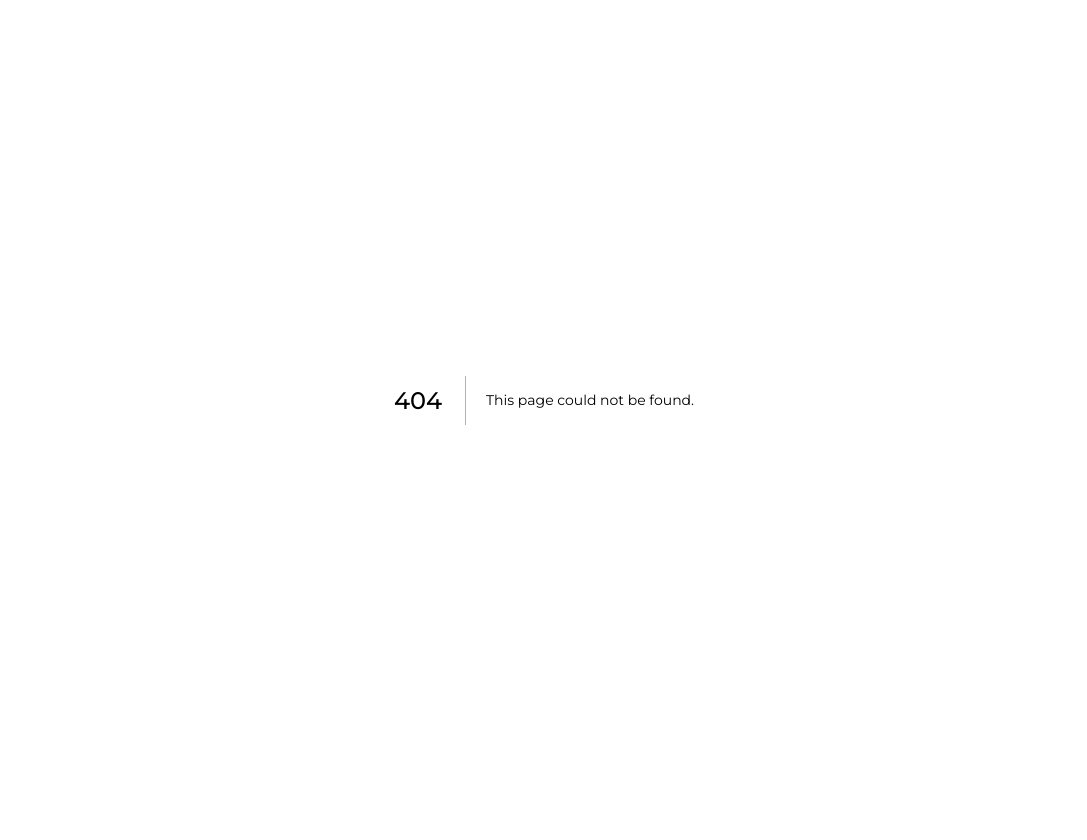
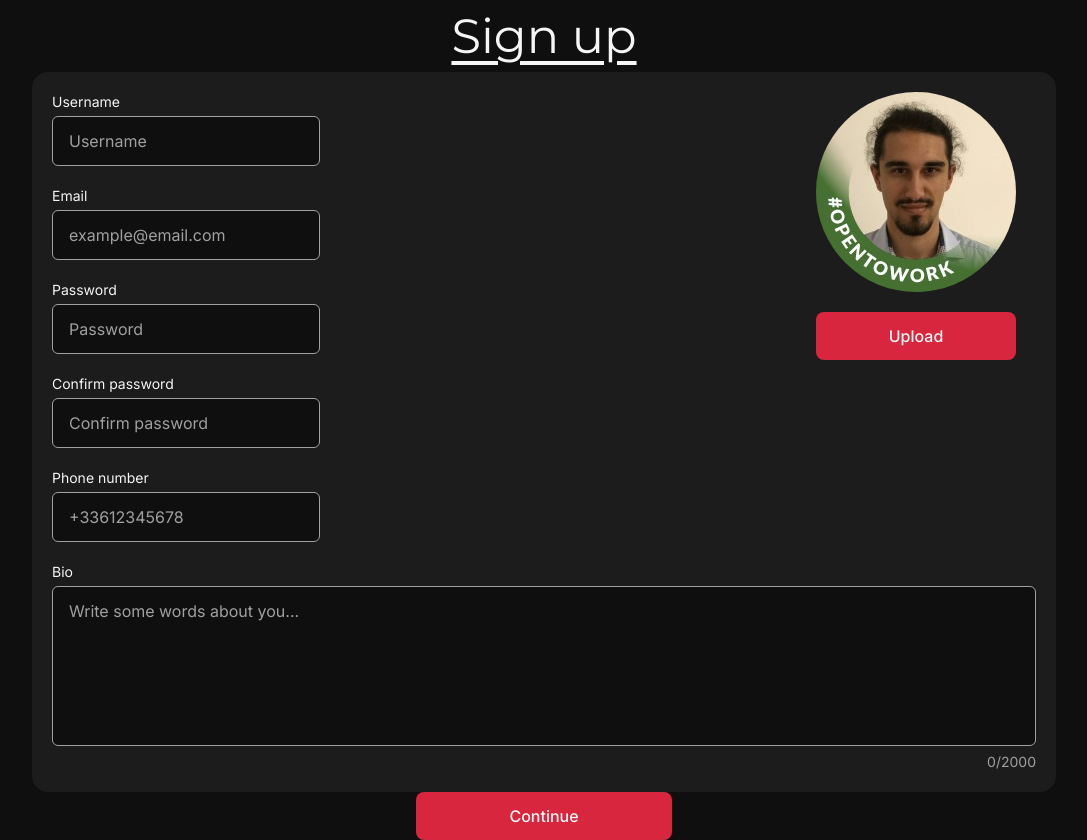
Before and after one commit to gregoirelebas/FightConnect-frontend, a Next.js app: page /signup in a window 1280 px wide. Before the commit this address had no page. Shown: the whole page, without its empty margins (96-1183 px from the left). Before the commit the page ends 800 px from the top, so only its background shows below. Built offline with nearby package versions, Linux system fonts and the light colour scheme.

Commit message:
Created the design for the sign up page.

```diff
--- /dev/null
+++ b/app/signup/layout.tsx
@@ -0,0 +1,18 @@
+import type { Metadata } from 'next';
+
+export const metadata: Metadata = {
+  title: 'Sign up',
+  description: 'Create an account to join FightConnect',
+};
+
+export default function Layout({
+  children,
+}: Readonly<{
+  children: React.ReactNode;
+}>) {
+  return (
+    <html lang="en">
+      <body>{children}</body>
+    </html>
+  );
+}
--- /dev/null
+++ b/app/signup/page.tsx
@@ -0,0 +1,93 @@
+'use client';
+
+import { useState } from 'react';
+import Input from '../...components/Input';
+import TextArea from '../...components/TextArea';
+import Image from 'next/image';
+import Button from '../...components/Button';
+
+import profile from '../../public/profile.jpg';
+
+export default function SignupPage() {
+  const [username, setUsername] = useState<string>('');
+  const [email, setEmail] = useState<string>('');
+  const [password, setPassword] = useState<string>('');
+  const [confirmPassword, setConfirmPassword] = useState<string>('');
+  const [phoneNumber, setPhoneNumber] = useState<string>('');
+  const [bio, setBio] = useState<string>('');
+
+  const uploadProfilePicture = () => {};
+
+  const loadNextPage = () => {};
+
+  return (
+    <div className="h-screen flex flex-col justify-between items-center pb-5">
+      <h1 className="underline underline-offset-8">Sign up</h1>
+      <form className="w-5xl flex flex-col gap-5 p-5 bg-foreground rounded-2xl">
+        <div className="w-full flex justify-between">
+          <div className="flex flex-col gap-5">
+            <Input
+              label="Username"
+              placeholder="Username"
+              type="text"
+              value={username}
+              onChange={setUsername}
+            />
+            <Input
+              label="Email"
+              placeholder="example@email.com"
+              type="email"
+              value={email}
+              onChange={setEmail}
+            />
+            <Input
+              label="Password"
+              placeholder="Password"
+              type="password"
+              value={password}
+              onChange={setPassword}
+            />
+            <Input
+              label="Confirm password"
+              placeholder="Confirm password"
+              type="password"
+              value={confirmPassword}
+              onChange={setConfirmPassword}
+            />
+            <Input
+              label="Phone number"
+              placeholder="+33612345678"
+              type="tel"
+              value={phoneNumber}
+              onChange={setPhoneNumber}
+            />
+          </div>
+          <div className="flex flex-col items-center gap-5 px-5 ">
+            <Image
+              src={profile}
+              alt="Profile picture"
+              width={200}
+              height={200}
+              className="rounded-full"
+            />
+            <Button className="w-full" onClick={uploadProfilePicture}>
+              Upload
+            </Button>
+          </div>
+        </div>
+        <div className="w-full">
+          <TextArea
+            label="Bio"
+            placeholder="Write some words about you..."
+            value={bio}
+            className="w-full"
+            onChange={setBio}
+          />
+        </div>
+      </form>
+      <Button className="w-3xs" onClick={loadNextPage}>
+        Continue
+      </Button>
+    </div>
+  );
+}
```
Also changed, not shown: public/profile.jpg (added).
